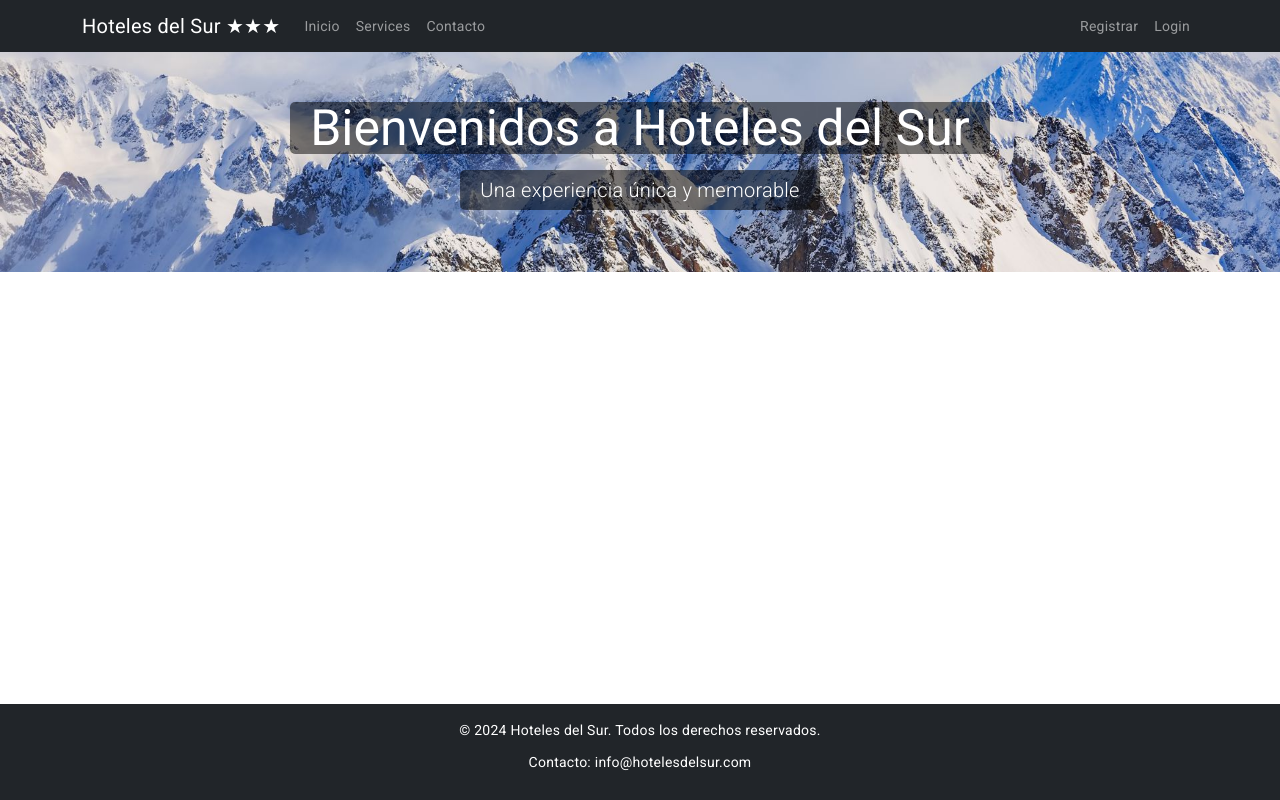
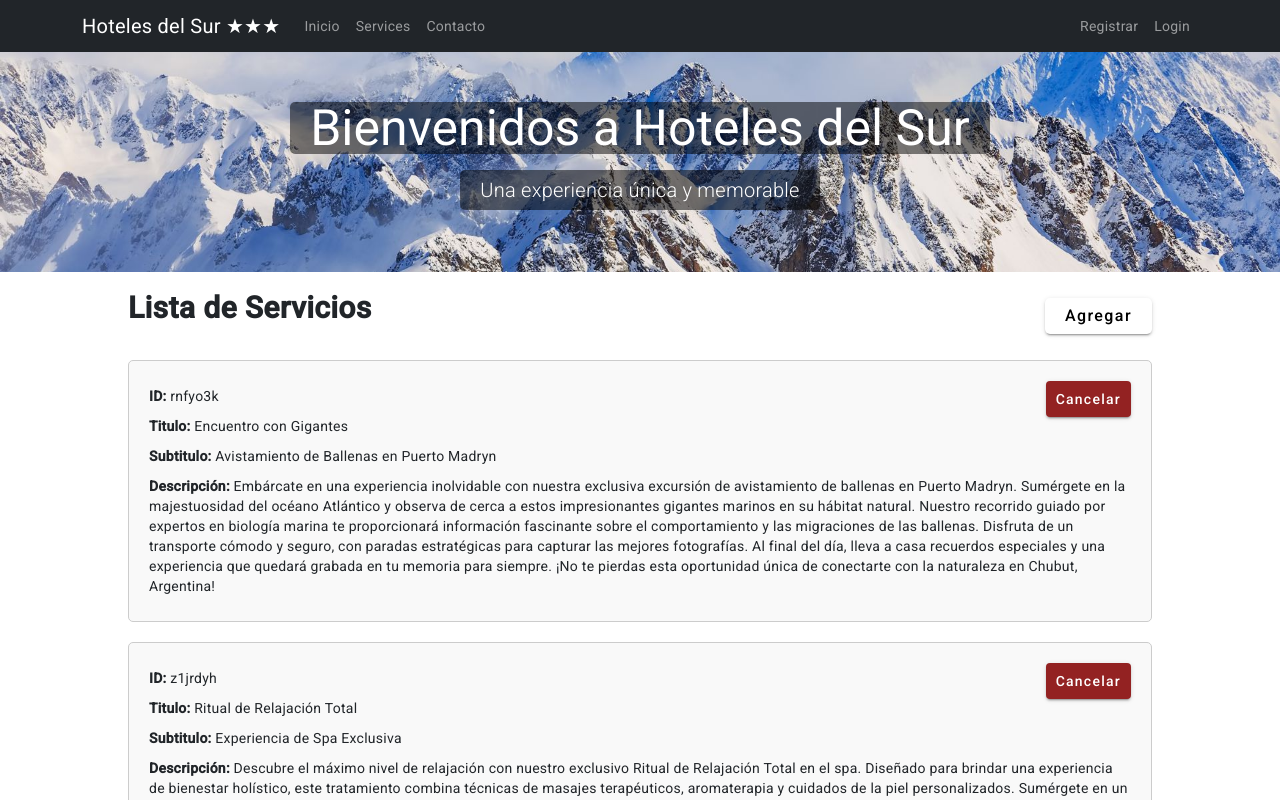
Before and after one commit to larasalasane/Hoteles-del-Sur-Angular-, an Angular app: page /services/list in a window 1280 px wide. Shown: the top 800 px of the page. Built offline with nearby package versions, Linux system fonts and the light colour scheme; no server answers; data requests are answered from the project's data file.

Commit message:
Listar y agregar servicios

```diff
--- a/src/app/app-routing.module.ts
+++ b/src/app/app-routing.module.ts
@@ -22,8 +22,8 @@
   {path: 'reservations/:id', component: ReservationComponent},
   {path: 'services', component: ServicesComponent},
   {path: 'services/add', component: ServiceFormComponent},
+  {path: 'services/list', component: ServiceListComponent},
   {path: 'services/:id', component: ViewServiceComponent},
-  {path: 'services/list', component: ServiceListComponent},
   {path: 'profile' , component: ProfileComponent},
   {path: 'contact', component: ContactComponent},
   {path: 'rooms/add', component: AddRoomsComponent},
--- a/src/app/components/service-list/service-list.component.css
+++ b/src/app/components/service-list/service-list.component.css
@@ -3,11 +3,31 @@
   width: 80%;
 }
 
+.title-and-button {
+  display: flex;
+  justify-content: space-between; /* Alinea el contenido en extremos opuestos */
+  align-items: center; /* Centra verticalmente */
+  margin-bottom: 20px;
+}
+
 .services-title {
   font-size: 30px;
   font-weight: bold;
-    margin-bottom: 20px;
   text-align: left;
+}
+
+.btn-add {
+  background-color: #27b52c; /* Color de fondo del botón Agregar */
+  color: white;
+  padding: 10px 20px;
+  font-size: 16px;
+  border: none;
+  border-radius: 5px;
+  cursor: pointer;
+}
+
+.btn-add:hover {
+  opacity: 0.8;
 }
 
 .services-list {
--- a/src/app/components/service-list/service-list.component.html
+++ b/src/app/components/service-list/service-list.component.html
@@ -1,5 +1,8 @@
 <div class="services-section">
+  <div class="title-and-button">
     <h2 class="services-title">Lista de Servicios</h2>
+    <button mat-raised-button class="btn-add" (click)="goToAddServices()">Agregar</button>
+  </div>
   <div *ngIf="services.length > 0" class="services-list">
     <div *ngFor="let service of services" class="service-card">
       <p><strong>ID:</strong> {{ service.id }}</p>
--- a/src/app/components/service-list/service-list.component.ts
+++ b/src/app/components/service-list/service-list.component.ts
@@ -1,19 +1,21 @@
-import { Component } from '@angular/core';
+import { Component, OnInit } from '@angular/core';
 import { ServicesService } from '../../services/services.service';
 import { MatDialog } from '@angular/material/dialog';
 import { ConfirmationDialogComponent } from '../confirmation-dialog/confirmation-dialog.component';
+import { Router } from '@angular/router';
 
 @Component({
   selector: 'app-service-list',
   templateUrl: './service-list.component.html',
   styleUrl: './service-list.component.css'
 })
-export class ServiceListComponent {
+export class ServiceListComponent implements OnInit{
 
   services: any[] = [];
 
   constructor(private serviceService: ServicesService,
-    public dialog: MatDialog
+    public dialog: MatDialog,
+    private router: Router
   ){
 
   }
@@ -46,5 +48,9 @@
     if (services) this.services = services;
   }
 
+  goToAddServices(){
+    this.router.navigate(['/services/add'])
+  }
+
 
 }
```
Lines whose indentation alone changed are shown as unchanged.
